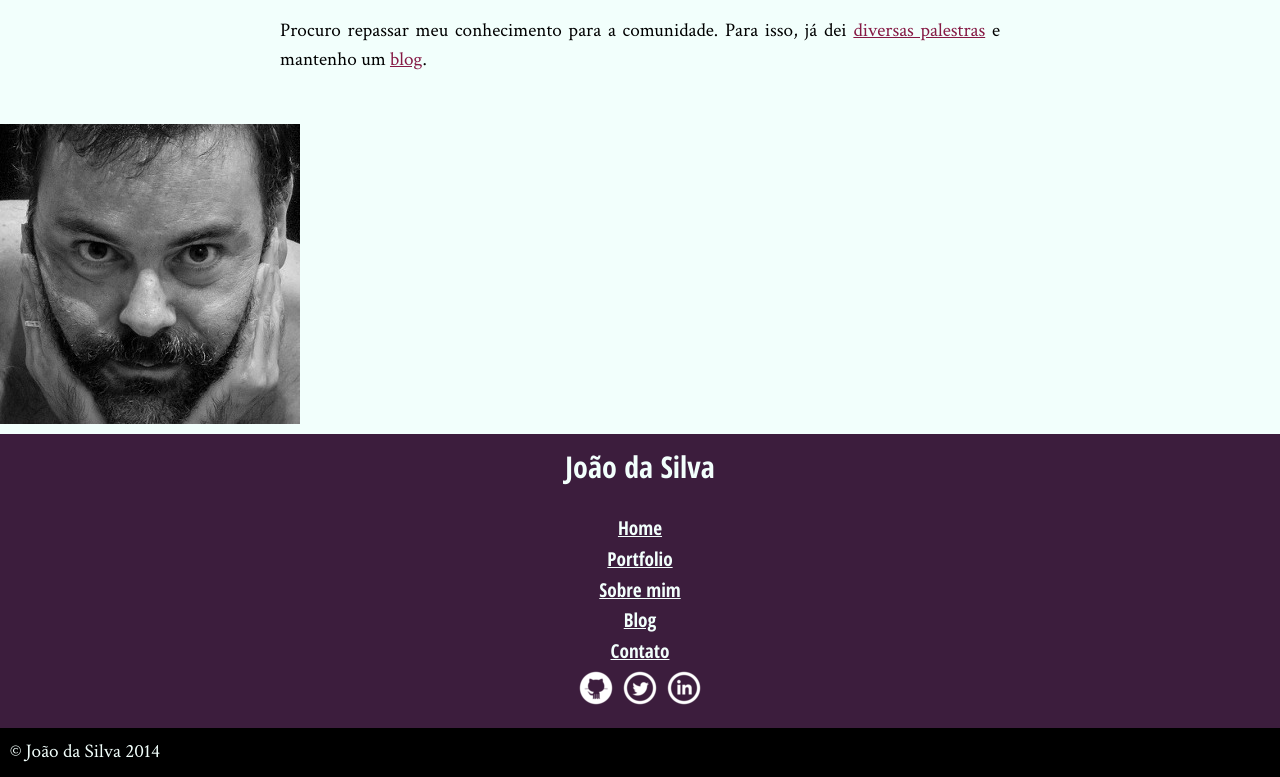
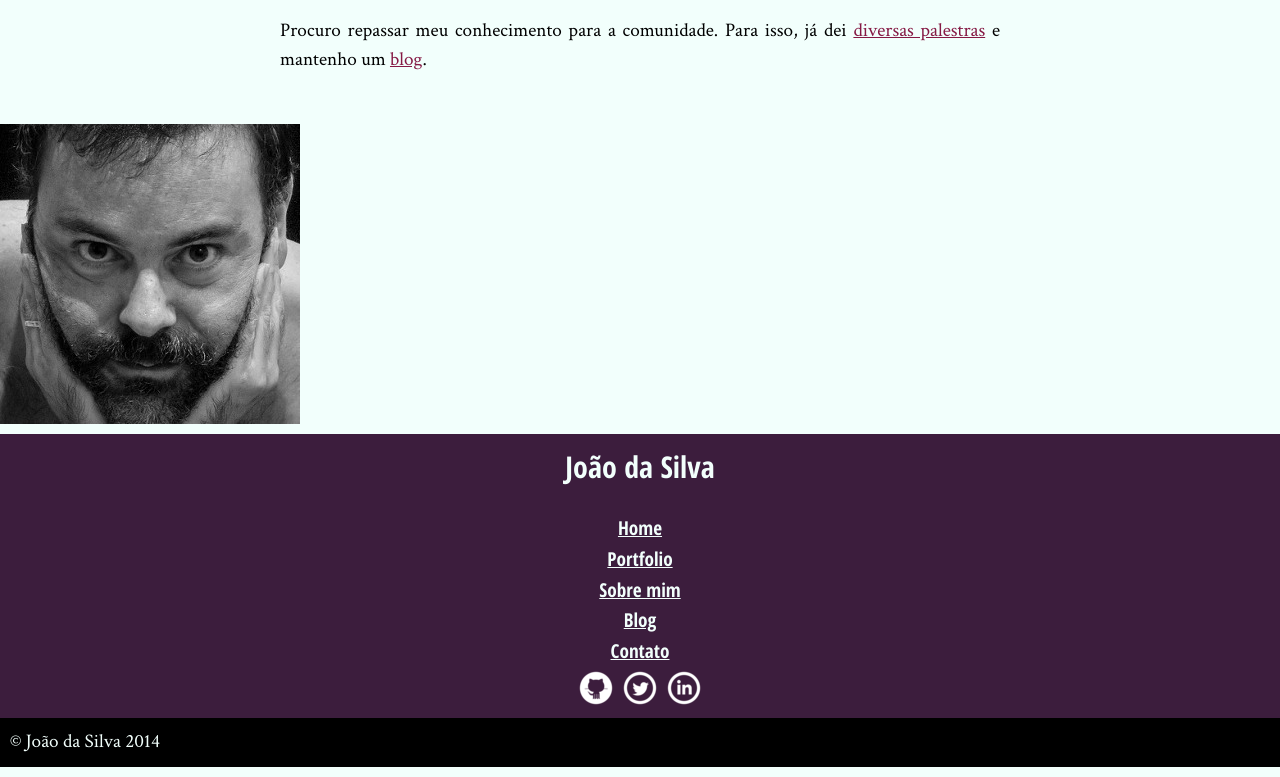
Before and after one commit to victtorfreitas/HTML-CSS-BASICO, a plain HTML site: page bio.html in a window 1280 px wide. Shown: the part 1591-2368 px from the top of the page. Drawn offline with Linux system fonts and the light colour scheme.

Commit message:
Trocando texto por imagem, css

```diff
--- a/bio.html
+++ b/bio.html
@@ -78,9 +78,9 @@
 			</ul>
 		</nav>
 		<ul class="icones-sociais">
-			<li><a href="http://github.com/joaodasilva"><img src="github.png" alt="GitHub do João da Silva"></a></li>
-			<li><a href="https://twitter.com/joaodasilva"><img src="twitter.png" alt="Twitter do João da Silva"></a></li>
-			<li><a href="https://br.linkedin.com/pub/joão-da-silva/32/4/508"><img src="linkedin.png" alt="Linkedin do João da Silva"></a></li>
+			<li><a class="github-icon" href="http://github.com/joaodasilva">GitHub</a></li>
+			<li><a class="twitter-icon" href="https://twitter.com/joaodasilva">Twitter</a></li>
+			<li><a class="linkedin-icon" href="https://br.linkedin.com/pub/joão-da-silva/32/4/508">Linkedin</a></li>
 		</ul>
 	</aside>
 	<footer class="footer-site">
--- a/site.css
+++ b/site.css
@@ -29,6 +29,8 @@ main h1 {
 	/* Borda na parte inferior */
 	font-size: 60px;
 	/* Tamanho da fonte */
+	text-transform: uppercase;
+	/* Deixa o texto em letra maiuscula */
 }
 
 main h2 {
@@ -99,7 +101,6 @@ aside h1 {
 	/* Margem da parte inferior */
 }
 
-
 nav a {
 	color: #F2FFFC;
 	/* Cor da letra */
@@ -114,34 +115,71 @@ em {
 	font-style: italic;
 	/* Estilo do texto em italico */
 }
-strong{
+
+strong {
 	font-weight: bolder;
 	/* Colocando borda no texto (Efeito Negrito) */
 }
-hr{
+
+hr {
 	background-color: #ccc;
+	/* Cor de fundo do elemento */
 }
 
 /* ------------------Classes------------------ */
-.icones-sociais li{
+
+.icones-sociais li {
 	display: inline-block;
 	/* Muda a forma como os elementos se alinham, no caso agora é em linha com block(Posso mudar a altura dos elementos) */
 }
 
+.icones-sociais a {
+	width: 40px;
+	/* Largura */
+	height: 40px;
+	/* Altura */
+	display: block;
+	/* Para que mostre a imagem */
+	text-indent: -99999px;
+	/* Para sumir com o texto e ficar apenas a imagem de fundo */
+}
+
+.github-icon {
+	background-image: url(github.png);
+	/* Define o background do elemento */
+}
+.twitter-icon{
+	background-image: url(twitter.png);
+	/* Define o background do elemento */
+}
+.linkedin-icon{
+	background-image: url(linkedin.png);
+	/* Define o background do elemento */
+}
+
 .article-default {
 	margin-top: 30px;
+	/* Define a margem externa superior */
 }
-.footer-site{
+
+.footer-site {
 	background-color: #000;
 	/* Cor de fundo */
 	color: #F2FFFC;
 	/* Cor da letra */
 }
-.leia-mais{
+
+.leia-mais {
 	font-size: 24px;
+	/* Tamanho do texto */
 	padding: 8px;
+	/* Margem interna geral */
 	margin: 16px;
+	/* Margem externa geral */
 	display: block;
+	/* Display é a forma como os elementos se organizam na tela */
 	text-align: center;
+	/* Alinhamento do texto */
 	background-color: #E6E7E8;
+	/* Cor de fundo do elemento */
 }
```
